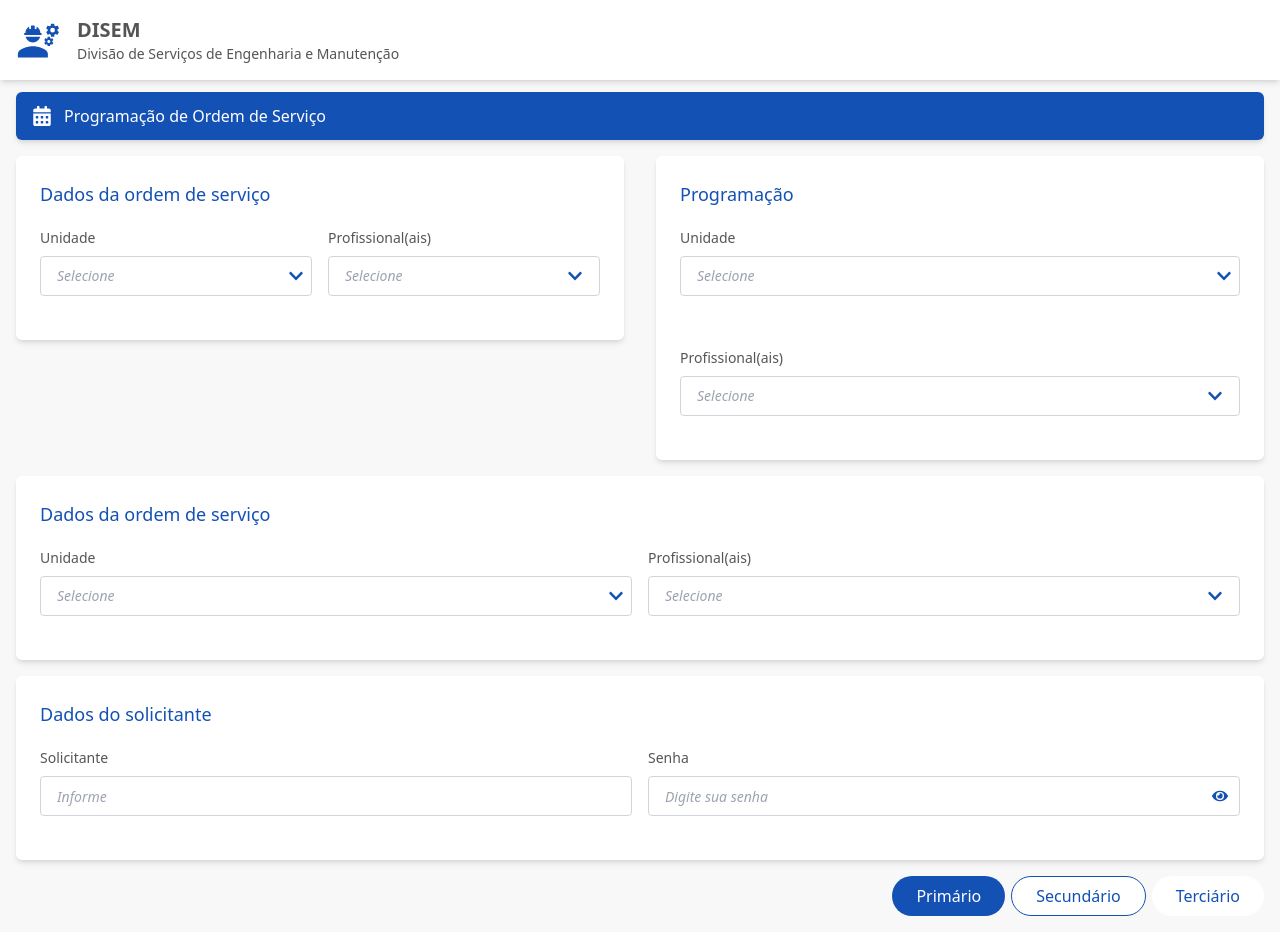
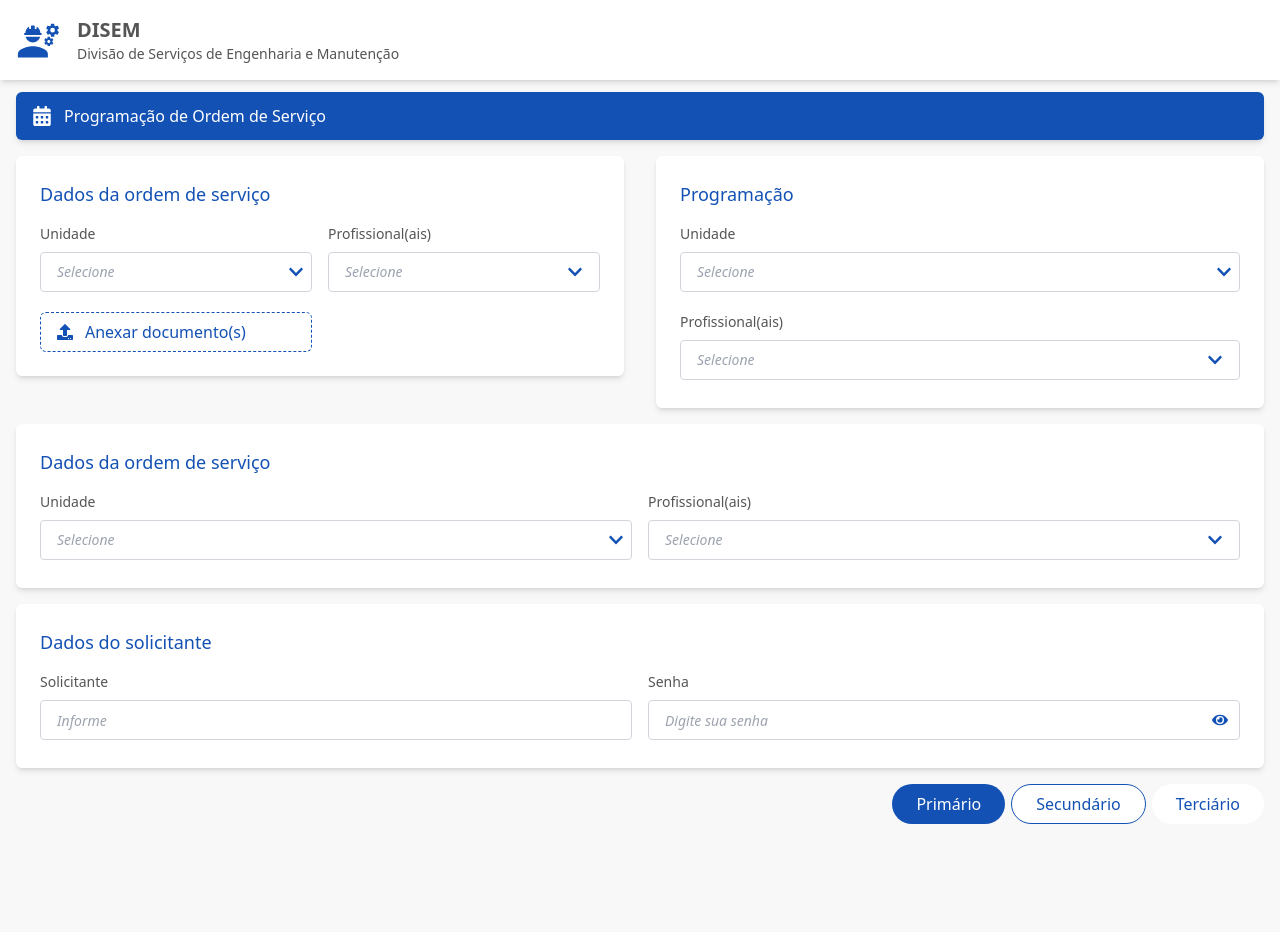
Before and after one commit to WemellyNunes/frontend_application_disem, a React (Vite) app: page / in a window 1280 px wide. After the commit the page ends 840 px from the top, so only its background shows below. Built offline with nearby package versions, Linux system fonts and the light colour scheme; a web font is replaced by a local one.

Commit message:
feat: add o componente de upload

```diff
--- a/src/App.jsx
+++ b/src/App.jsx
@@ -9,11 +9,10 @@ import InputSelect from "./components/inputs/inputSelect";
 import MultiSelect from "./components/inputs/multiSelect";
 import PageTitle from "./components/title";
 import { FaCalendarAlt } from 'react-icons/fa';
-import SectionCard from "./components/section/sectionOrder";
-import VerticalMenu from "./components/verticalMenu";
+import SectionCard from "./components/section/sectionPrimary";
 import React, { useState } from 'react';
-import { BrowserRouter as Router, Routes, Route } from 'react-router-dom';
-import SectionProg from "./components/section/sectionPrograming";
+import SectionSecondary from "./components/section/sectionSecondary";
+import InputUpload from "./components/inputs/inputUpload";
 
 
 function App() {
@@ -45,7 +44,6 @@ function App() {
     setIsOpen(!isOpen);
   };
 
-
   return (
     <>
       <Header />
@@ -58,45 +56,39 @@ function App() {
             text="Programação de Ordem de Serviço" />
         </div>
 
-        <div className="flex w-full">
-
+        <div className="flex flex-col md:flex-row">
           <div className="flex-1">
             <SectionCard title="Dados da ordem de serviço">
-
               <InputSelect
                 label="Unidade"
                 options={unidades}
                 onChange={handleSelectChange}
               />
-
               <MultiSelect
                 label="Profissional(ais)"
                 options={profissionais}
                 onChange={handleMultiSelectChange}
               />
 
+              <InputUpload label="Anexar documento(s)" />
             </SectionCard>
           </div>
 
-          <div className="flex-1 ">
-            <SectionProg title="Programação">
-
+          <div className="flex-1">
+            <SectionSecondary title="Programação">
               <InputSelect
                 label="Unidade"
                 options={unidades}
                 onChange={handleSelectChange}
               />
-
               <MultiSelect
                 label="Profissional(ais)"
                 options={profissionais}
                 onChange={handleMultiSelectChange}
               />
-
-            </SectionProg>
+            </SectionSecondary>
           </div>
         </div>
-
         <div className="flex flex-col w-full">
           <SectionCard title="Dados da ordem de serviço">
 
--- a/src/components/inputs/inputPrimary/index.jsx
+++ b/src/components/inputs/inputPrimary/index.jsx
@@ -1,6 +1,6 @@
 const InputPrimary = ({ label, placeholder }) => {
     return (
-      <div className="w-full flex flex-col mb-4 mt-4">
+      <div className="w-full flex flex-col">
         <label className="block text-sm text-primary-dark font-normal mb-1" htmlFor="inputField">
           {label}
         </label>
--- a/src/components/inputs/inputSecondary/index.jsx
+++ b/src/components/inputs/inputSecondary/index.jsx
@@ -1,6 +1,6 @@
 const InputSecondary = ({ label, placeholder, buttonIcon, onButtonClick, type = 'text' }) => {
     return (
-      <div className="w-full mb-4 mt-4">
+      <div className="w-full ">
         <label className="block text-primary-dark text-sm font-normal mb-1" htmlFor="inputWithButton">
           {label}
         </label>
--- a/src/components/inputs/inputSelect/index.jsx
+++ b/src/components/inputs/inputSelect/index.jsx
@@ -9,8 +9,8 @@ const InputSelect = ({ label, options, onChange }) => {
     };
 
     return (
-        <div className="w-full mb-4">
-            <label className="block text-primary-dark text-sm font-normal mb-2 mt-4">
+        <div className="w-full">
+            <label className="block text-primary-dark text-sm font-normal mb-2">
                 {label}
             </label>
             <div className="relative">
--- /dev/null
+++ b/src/components/inputs/inputUpload/index.jsx
@@ -0,0 +1,14 @@
+import { FaUpload } from 'react-icons/fa';
+
+const InputUpload = ({ label }) => {
+  return (
+    <label className="flex items-center border border-dashed border-primary-light rounded-md
+    p-4 cursor-pointer w-full max-w-lg mx-auto hover:bg-blue-50 h-10 transition-colors duration-200">
+      <FaUpload className="text-primary-light h-4 w-4 mr-3" />
+      <span className="text-primary-light font-normal">{label}</span>
+      <input type="file" className="hidden" />
+    </label>
+  );
+};
+
+export default InputUpload;
--- a/src/components/inputs/multiSelect/index.jsx
+++ b/src/components/inputs/multiSelect/index.jsx
@@ -24,8 +24,8 @@ const MultiSelect = ({ label, options, onChange }) => {
     const isSelected = (option) => selectedOptions.includes(option);
 
     return (
-        <div className="w-full mb-4">
-            <label className="block text-primary-dark text-sm font-normal mb-2 mt-4">
+        <div className="w-full">
+            <label className="block text-primary-dark text-sm font-normal mb-2">
                 {label}
             </label>
             <div className="relative">
--- a/src/components/section/sectionOrder/index.jsx
+++ b/src/components/section/sectionPrimary/index.jsx
@@ -1,7 +1,7 @@
 const SectionCard = ({ title, children }) => {
     return (
       <div className="bg-white p-6 rounded-md shadow-md mb-0 mt-4 mx-4">
-        <h2 className="text-primary-light text-lg font-medium mb-1">{title}</h2>
+        <h2 className="text-primary-light text-lg font-medium mb-4">{title}</h2>
         <div className="grid grid-cols-1 md:grid-cols-2 gap-4">
           {children}
         </div>
--- a/src/components/section/sectionPrograming/index.jsx
+++ b/src/components/section/sectionSecondary/index.jsx
@@ -1,7 +1,7 @@
-const SectionProg = ({ title, children }) => {
+const SectionSecondary = ({ title, children }) => {
     return (
       <div className="bg-white p-6 rounded-md shadow-md mb-0 mt-4 mx-4">
-        <h2 className="text-primary-light text-lg font-medium mb-1">{title}</h2>
+        <h2 className="text-primary-light text-lg font-medium mb-4">{title}</h2>
         <div className="grid grid-cols-1 md:grid-cols-1 gap-4">
           {children}
         </div>
@@ -9,4 +9,4 @@ const SectionProg = ({ title, children }) => {
     );
   };
 
-  export default SectionProg;
+  export default SectionSecondary;
```
